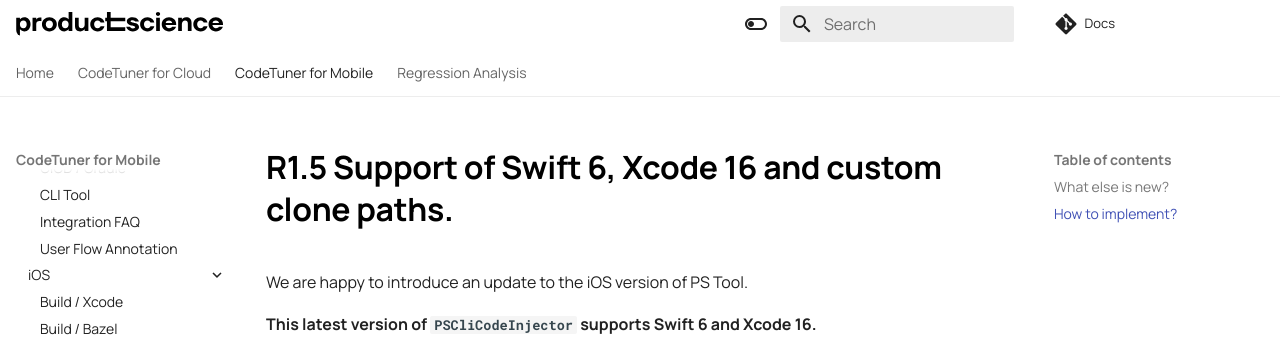
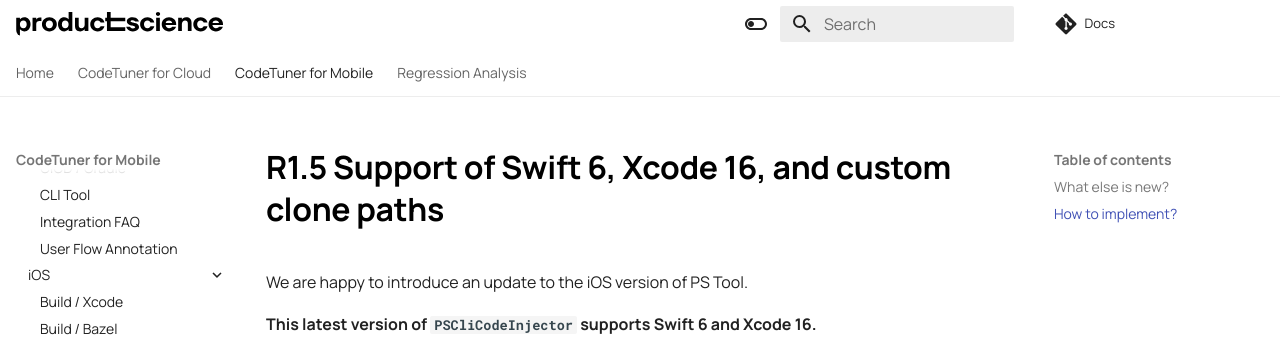
Before and after one commit to product-science/docs, an MkDocs documentation site: the page built from docs/mobile/release-notes/support-of-xcode16-and-swift6.md, in a window 1280 px wide and 930 px high. Shown: the top 346 px of the window. Built offline with MkDocs 1.6.1 and Material for MkDocs 9.7.7, drawn with Linux system fonts in a browser that asks for light colours.

```diff
--- a/docs/mobile/release-notes/support-of-xcode16-and-swift6.md
+++ b/docs/mobile/release-notes/support-of-xcode16-and-swift6.md
@@ -1,4 +1,4 @@
-# R1.5 Support of Swift 6, Xcode 16 and custom clone paths.
+# R1.5 Support of Swift 6, Xcode 16, and custom clone paths
 
 We are happy to introduce an update to the iOS version of PS Tool.
 
```
